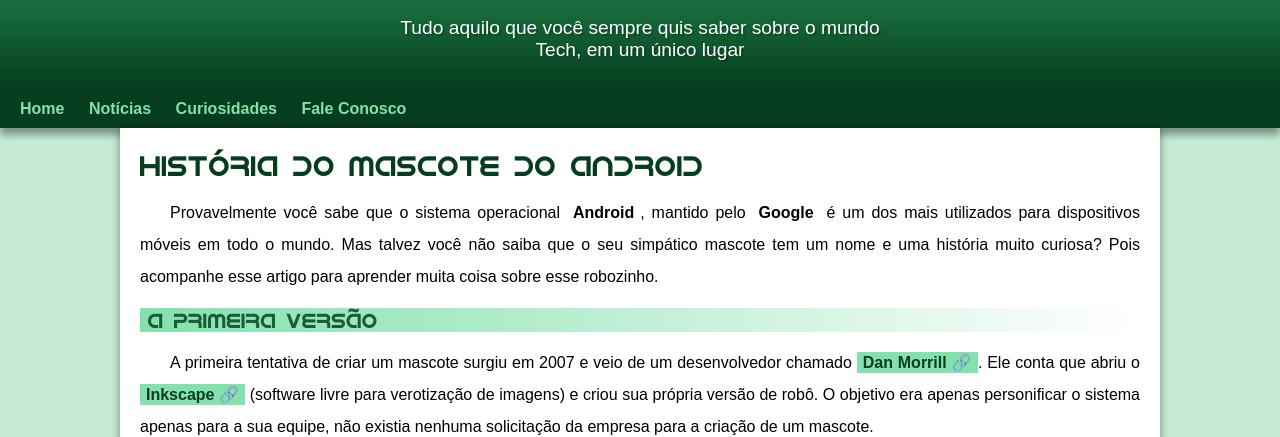
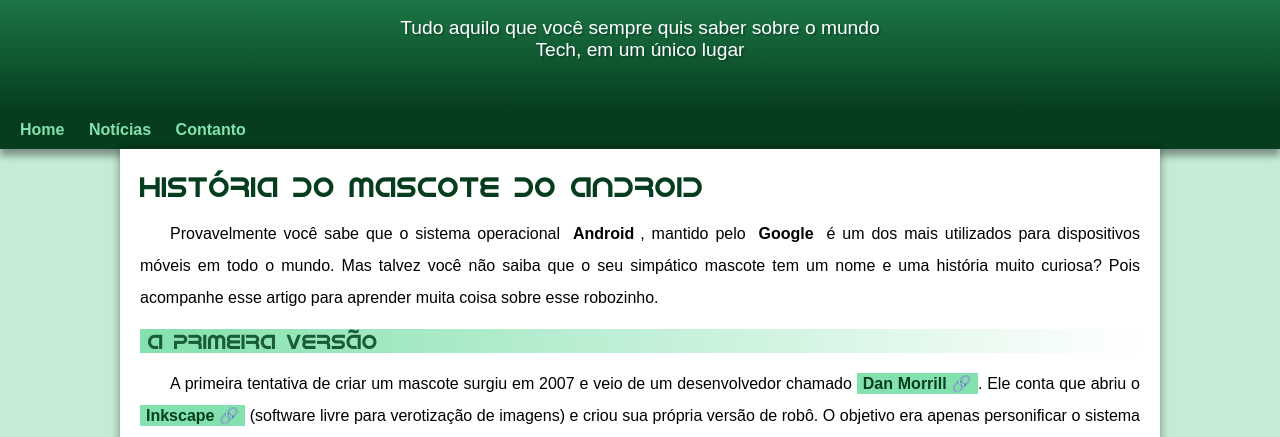
Before and after one commit to CarlosAdryan/projeto-android, a plain HTML site: page index.html in a window 1280 px wide. Shown: the part 100-537 px from the top of the page. Drawn offline with Linux system fonts and the light colour scheme.

Commit message:
problema de padding corrigido

```diff
--- a/index.html
+++ b/index.html
@@ -16,8 +16,7 @@
     <nav>
         <a href="#">Home</a>
         <a href="#">Notícias</a>
-        <a href="#">Curiosidades</a>
-        <a href="#">Fale Conosco</a>
+        <a href="#">Contanto</a>
     </nav>
     <main>
         <article>
--- a/style/style.css
+++ b/style/style.css
@@ -59,7 +59,7 @@ header > p {
     padding-right: 10px;
     padding-left: 10px;
     margin: auto;
-    margin-bottom: 30px;
+    padding-bottom: 50px;
     text-shadow: 2px 2px rgba(0, 0, 0, 0.192);
 }
 
```
